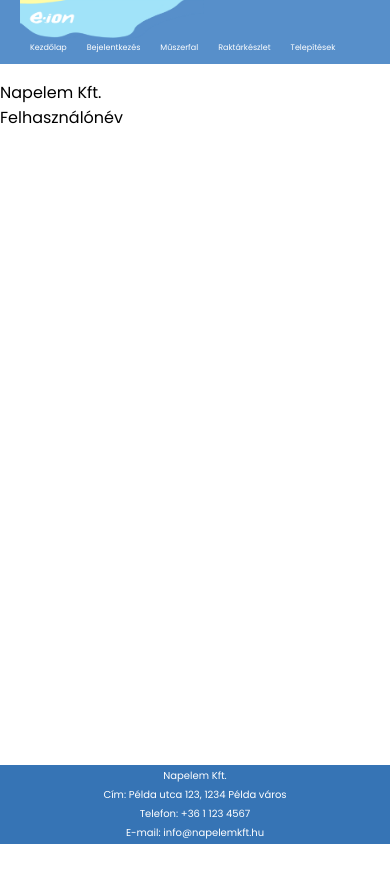
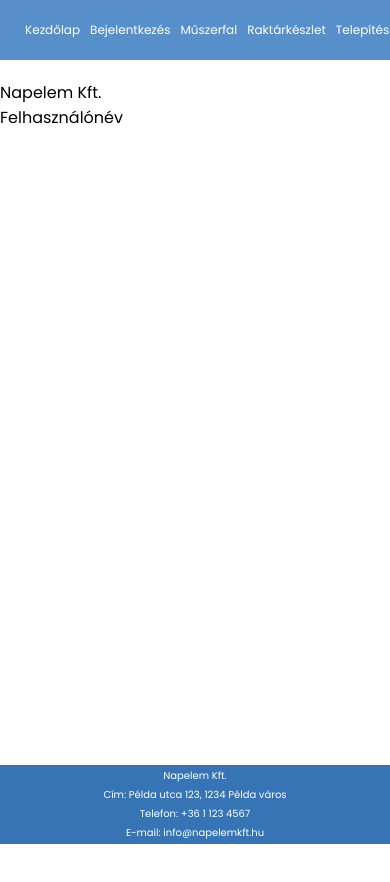
Before and after one commit to BassmanX/napelem, a Next.js app: page /pages/inventory in a window 390 px wide. Shown: the top 882 px of the page. Built offline with nearby package versions, Linux system fonts and the light colour scheme.

Commit message:
logo integrálva, reszponzív

```diff
--- a/src/app/components/header.tsx
+++ b/src/app/components/header.tsx
@@ -7,8 +7,10 @@ import Logo from '@/app/public/images/header.png'
 export default function Header() {
   return (
     <header className={styles.header}>
+      <div className={styles.headerImageContainer}>
+        <Image src={Logo} alt="Logo" className={styles.headerImage} height={200} />
+      </div>
       <div className={styles.container}>
-        <Image src={Logo} alt="Logo" width={200} />
         <nav id="navbar">
           <a href="/" className={styles.navLink}>Kezdőlap</a>
           <a href="/login" className={styles.navLink}>Bejelentkezés</a>
--- a/src/app/styles/header.module.css
+++ b/src/app/styles/header.module.css
@@ -1,55 +1,93 @@
 .header {
   background-color: #578FCA;
   padding: 10px 0;
-  text-align: center;
   width: 100%;
   position: fixed;
   top: 0;
   z-index: 3;
+  display: flex;
+  align-items: center; /* Függőlegesen középre igazítja a navigációt */
+  justify-content: space-between;
+  overflow: visible; /* Hogy a kilógó rész látszódjon */
 }
 
 .header p {
   color: white;
   font-size: 50px;
-  padding: 0px;
-  margin: 0 0 0 0;
+  padding: 0;
+  margin: 0;
+}
+
+/* A Image komponens stílusai */
+.headerImageContainer {
+  position: relative; /* A kép abszolút pozicionálásához */
+  height: 50px; /* A logó eredeti magassága */
+  width: auto; /* A kép szélessége automatikusan */
+  margin-right: 20px; /* Térköz a logó és a navigáció között */
+}
+
+.headerImage {
+  position: absolute;
+  bottom: -130%; /* Példa: ennyivel lógjon le alul */
+  left: 0;
+  height: auto; /* Magasság automatikus a képarány megőrzéséhez */
+  max-height: 125px; /* A header magasságánál kicsit nagyobb lehet */
+  width: auto; /* Szélesség automatikus a képarány megőrzéséhez */
+  z-index: 4; /* A header háttérszíne fölött */
 }
 
 .container {
   max-width: 1200px;
-  margin: 0 auto;
-  padding: 0 20px;
+  margin-left: auto; /* Jobbra tolja a navigációt */
+  padding: 0;
   display: flex;
-  justify-content: space-between;
   align-items: center;
+  text-align: center;
+  z-index: 5; /* A navigáció a logó fölött marad */
+  margin-right: 7%;
 }
 
-.navLink { /* Módosítva: stílusosztály használata */
+
+.navLink {
   margin: 0 10px;
   text-decoration: none;
   color: white;
 }
 
-@media (max-width: 768px) {
+@media (max-width: 1068px) {
   .header {
-	position: fixed;
-	max-height: 100px;
-	padding-top: 0px;
+    padding: 10px 10px;
+    align-items: center;
   }
+
+  .headerImageContainer {
+    height: 40px; /* Kisebb magasság kisebb képernyőn */
+    margin-right: 10px;
+  }
+
+  .headerImage {
+    bottom: -5px; /* Kisebb kilógás kisebb képernyőn */
+    max-height: 50px;
+    visibility: hidden;
+  }
+
   .container {
-	font-size: 8px;
+    font-size: 12px;
     flex-direction: column;
     align-items: flex-start;
-  }
-
-  .container p {
-	font-size: 24px;
-    flex-direction: column;
-    align-items: flex-start;
+    margin-left: 0;
+    text-align: center;
+    margin-right: 10%;
   }
 
   #navbar {
     margin-top: 10px;
-	max-height: 10px;
+    display: flex;
+    flex-direction: row;
+    align-items: center;
+  }
+
+  .navLink {
+    margin: 0 5px;
   }
 }
```
